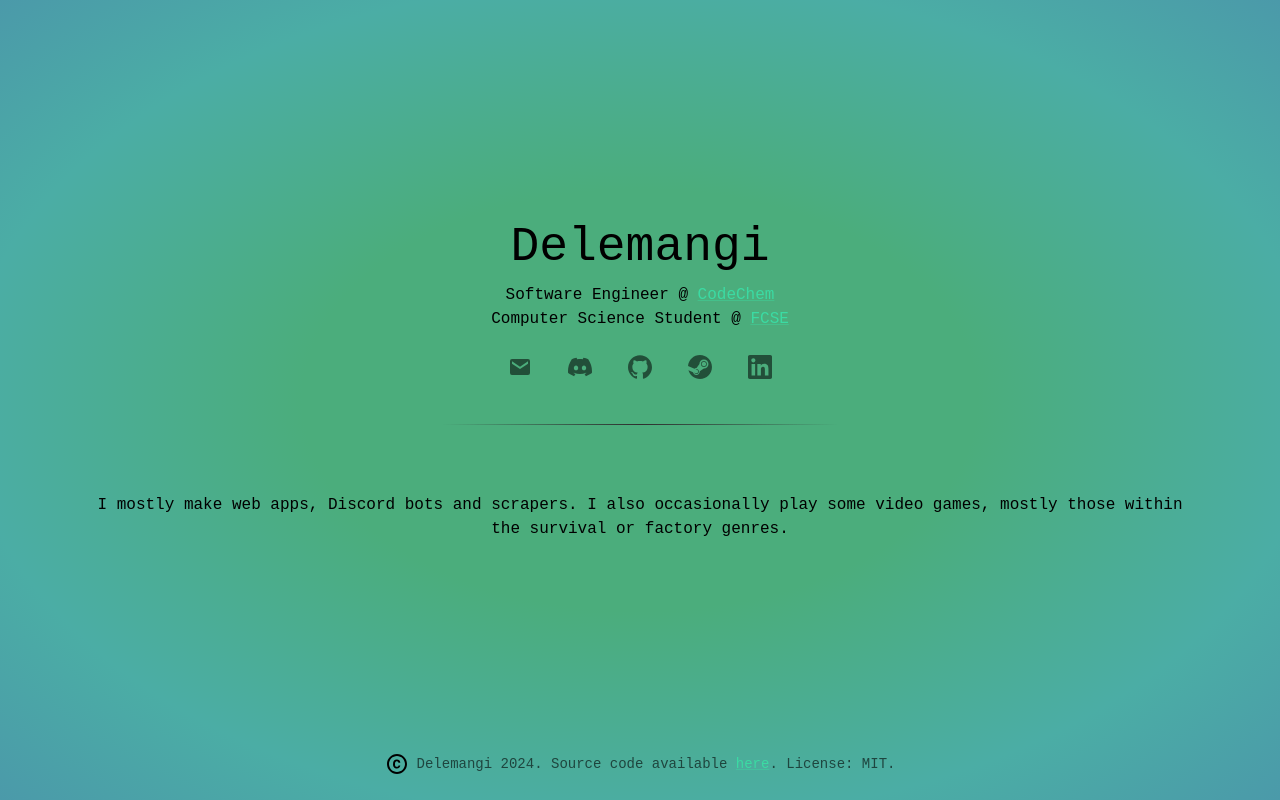
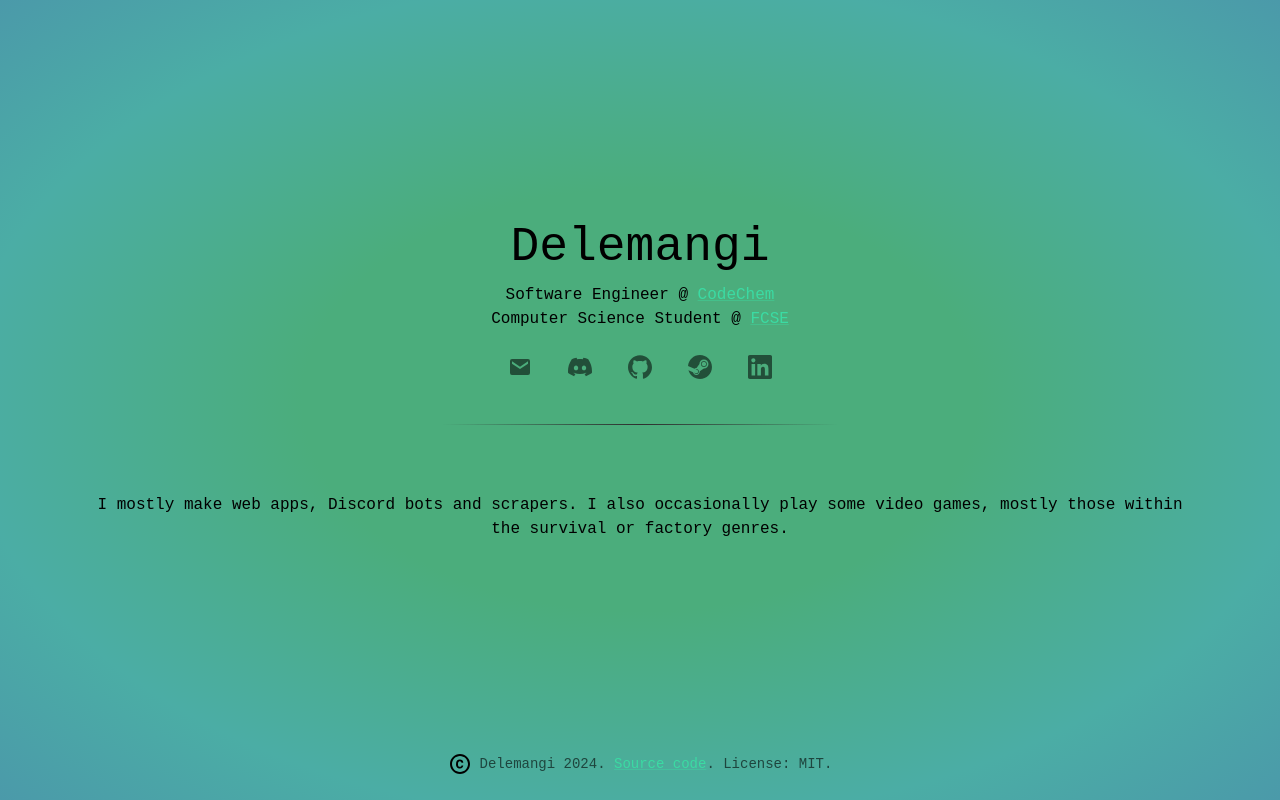
Before and after one commit to Delemangi/delemangi.com, a React (Vite) app: page / in a window 1280 px wide. Built offline with nearby package versions, Linux system fonts and the light colour scheme; a web font is replaced by a local one.

Commit message:
Modify source code link

```diff
--- a/src/components/Bottom.tsx
+++ b/src/components/Bottom.tsx
@@ -13,7 +13,7 @@ const Bottom = () => {
         margin: 0
       }} />
       <Typography variant="body2" color="textSecondary" align="center">
-        Delemangi {new Date().getFullYear()}. Source code available <Link href="https://github.com/Delemangi/delemangi.com" target="_blank">here</Link>. License: MIT.
+        Delemangi {new Date().getFullYear()}. <Link href="https://github.com/Delemangi/delemangi.com" target="_blank">Source code</Link>. License: MIT.
       </Typography>
     </RowContainer>
   );
```
